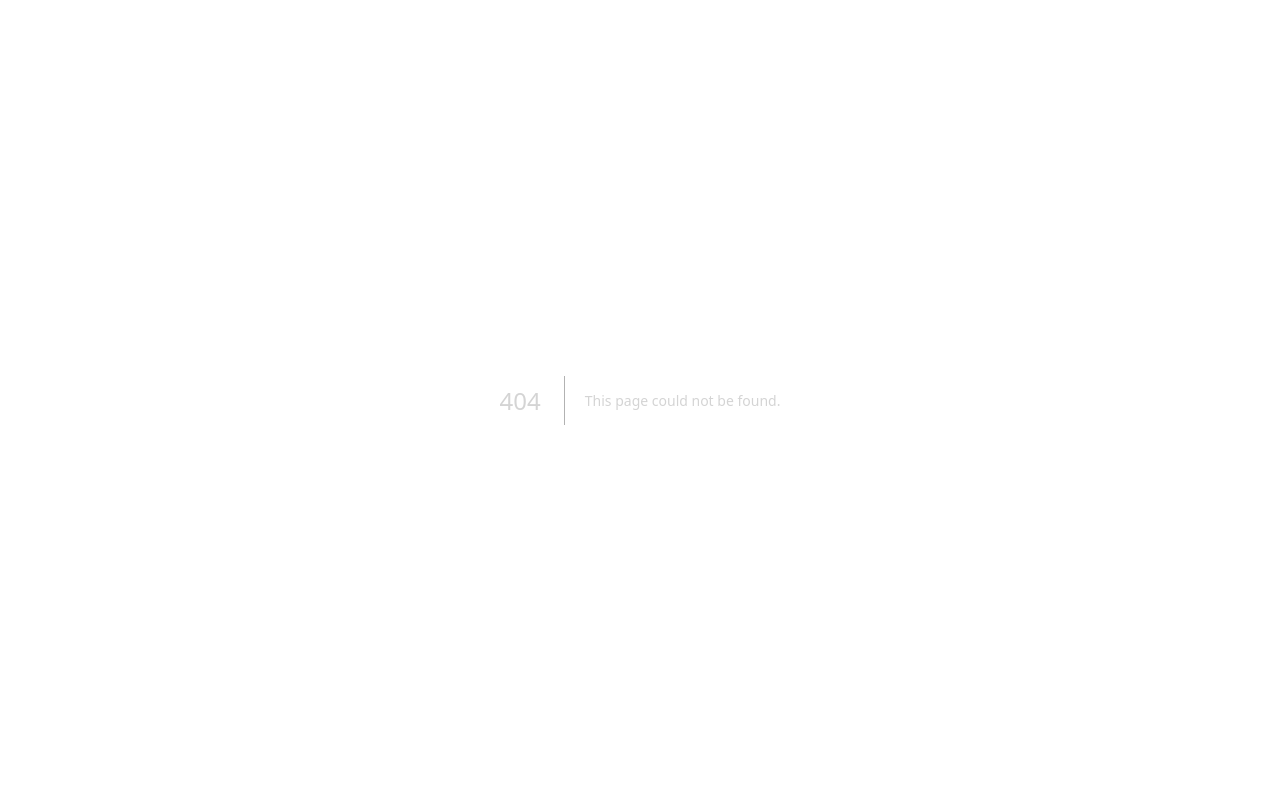
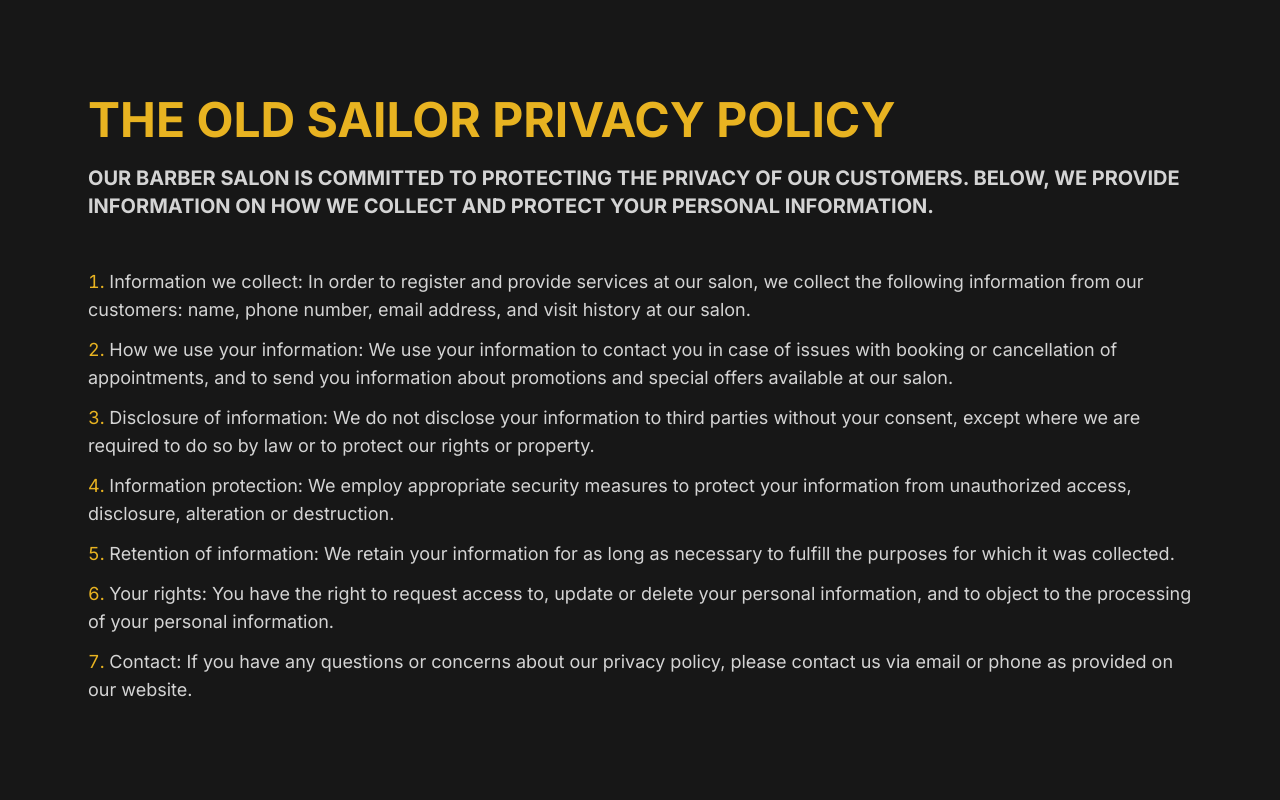
Before and after one commit to Patrykbarc/old-sailor-ts, a Next.js app: page /privacy-policy in a window 1280 px wide. Before the commit this address had no page. Shown: the top 800 px of the page. Built offline with nearby package versions, Linux system fonts and the light colour scheme.

Commit message:
Privacy policy page

```diff
--- a/src/app/layout.tsx
+++ b/src/app/layout.tsx
@@ -17,7 +17,8 @@
 }>) {
 	return (
 		<html lang='en'>
-			<body className={`${inter.className} text-neutral-300 overflow-x-hidden`}>
+			<body
+				className={`${inter.className} text-neutral-300 overflow-x-hidden selection:bg-primary selection:text-neutral-900`}>
 				{children}
 				<Footer />
 			</body>
--- /dev/null
+++ b/src/app/privacy-policy/page.tsx
@@ -0,0 +1,25 @@
+import { Wrapper } from '@/components/ui/Wrapper/Wrapper'
+import { policyPrivacyListItems } from '@/lib/constants/policyPrivacyListItems'
+
+export default function PrivacyPolicy() {
+	return (
+		<main className='flex min-h-screen flex-col items-center justify-between bg-neutral-900'>
+			<Wrapper className='flex-col items-center min-h-dvh py-24'>
+				<div className='mb-12'>
+					<h1 className='mb-5 text-5xl font-bold uppercase text-primary'>
+						The Old Sailor Privacy Policy
+					</h1>
+					<h2 className='text-xl uppercase font-bold'>
+						Our barber salon is committed to protecting the privacy of our customers. Below, we
+						provide information on how we collect and protect your personal information.
+					</h2>
+				</div>
+				<ol className='grid gap-3 list-decimal text-lg list-inside marker:text-primary'>
+					{policyPrivacyListItems.map(item => {
+						return <li key={item}>{item}</li>
+					})}
+				</ol>
+			</Wrapper>
+		</main>
+	)
+}
--- a/src/components/views/ContactCTA/ContactCTA.tsx
+++ b/src/components/views/ContactCTA/ContactCTA.tsx
@@ -8,24 +8,27 @@
 	CardTitle,
 } from '@/components/ui/Card/Card'
 import { Wrapper } from '@/components/ui/Wrapper/Wrapper'
+import Link from 'next/link'
 
 export function ContactCTA() {
 	return (
 		<footer className='my-24'>
 			<Wrapper variant='narrow'>
 				<Card className='text-center border-neutral-300 bg-neutral-900 border-2 md:min-w-full md:px-16 py-8'>
-					<CardHeader className='grid gap-2 mb-6'>
+					<CardHeader className='grid gap-2 mb-6 uppercase'>
 						<CardTitle className='text-4xl md:text-5xl font-bold text-primary'>
-							DO YOU HAVE QUESTIONS?
+							do you have questions?
 						</CardTitle>
 						<CardDescription className='text:lg md:text-2xl text-neutral-200 font-semibold'>
-							WE&apos;LL BE HAPPY TO ANSWER THEM!
+							we&apos;ll be happt to answer them!
 						</CardDescription>
 					</CardHeader>
 					<CardContent>
-						<Button size='xl' variant='cta'>
-							Message us
-						</Button>
+						<Link href='/contact'>
+							<Button size='xl' variant='cta'>
+								Message us
+							</Button>
+						</Link>
 					</CardContent>
 				</Card>
 			</Wrapper>
--- /dev/null
+++ b/src/lib/constants/policyPrivacyListItems.tsx
@@ -0,0 +1,9 @@
+export const policyPrivacyListItems = [
+	'Information we collect: In order to register and provide services at our salon, we collect the following information from our customers: name, phone number, email address, and visit history at our salon.',
+	'How we use your information: We use your information to contact you in case of issues with booking or cancellation of appointments, and to send you information about promotions and special offers available at our salon.',
+	'Disclosure of information: We do not disclose your information to third parties without your consent, except where we are required to do so by law or to protect our rights or property.',
+	'Information protection: We employ appropriate security measures to protect your information from unauthorized access, disclosure, alteration or destruction.',
+	'Retention of information: We retain your information for as long as necessary to fulfill the purposes for which it was collected.',
+	'Your rights: You have the right to request access to, update or delete your personal information, and to object to the processing of your personal information.',
+	'Contact: If you have any questions or concerns about our privacy policy, please contact us via email or phone as provided on our website.',
+]
```
Also changed, not shown: 1 other file (tests, documents, lock files or other folders).
